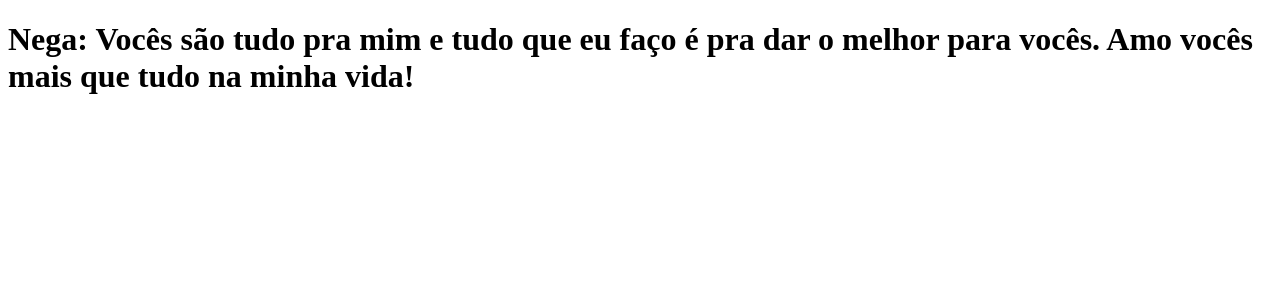
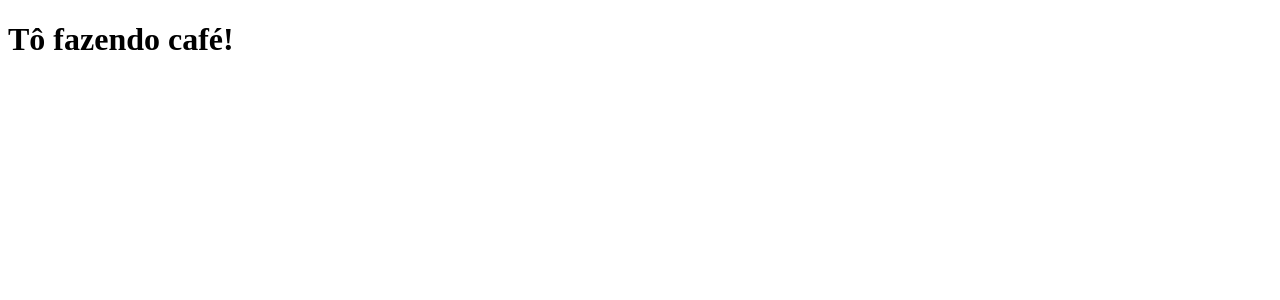
Before and after one commit to TkAbreu/clone-tabnews, a Next.js app: page / in a window 1280 px wide. Shown: the top 300 px of the page. Built offline with nearby package versions, Linux system fonts and the light colour scheme.

Commit message:
Atualizando mensagem

```diff
--- a/pages/index.js
+++ b/pages/index.js
@@ -1,5 +1,5 @@
 function Home() {
-    return <h1>Nega: Vocês são tudo pra mim e tudo que eu faço é pra dar o melhor para vocês. Amo vocês mais que tudo na minha vida!</h1>
+    return <h1>Tô fazendo café!</h1>
 }
 
 export default Home;
```
